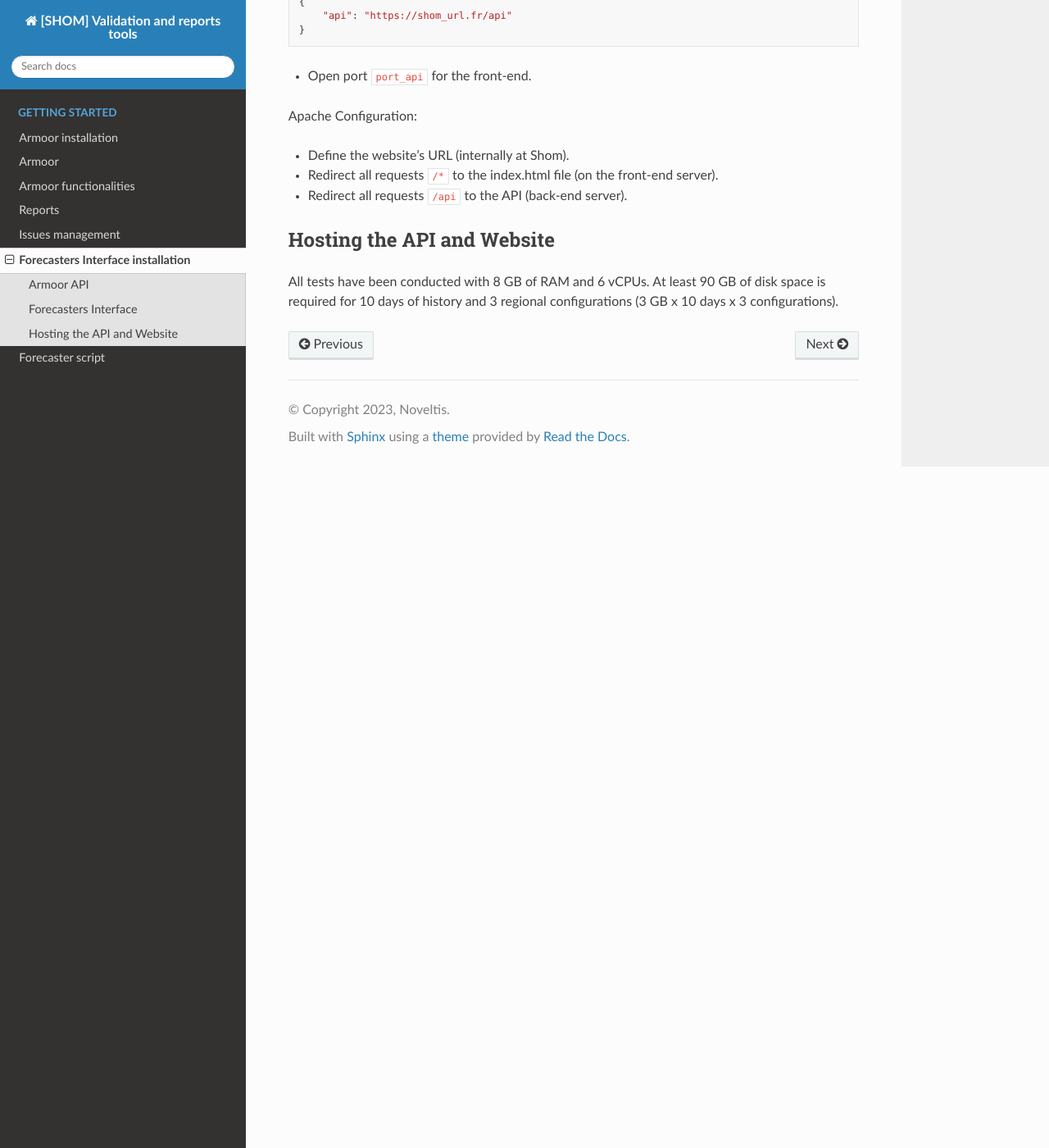
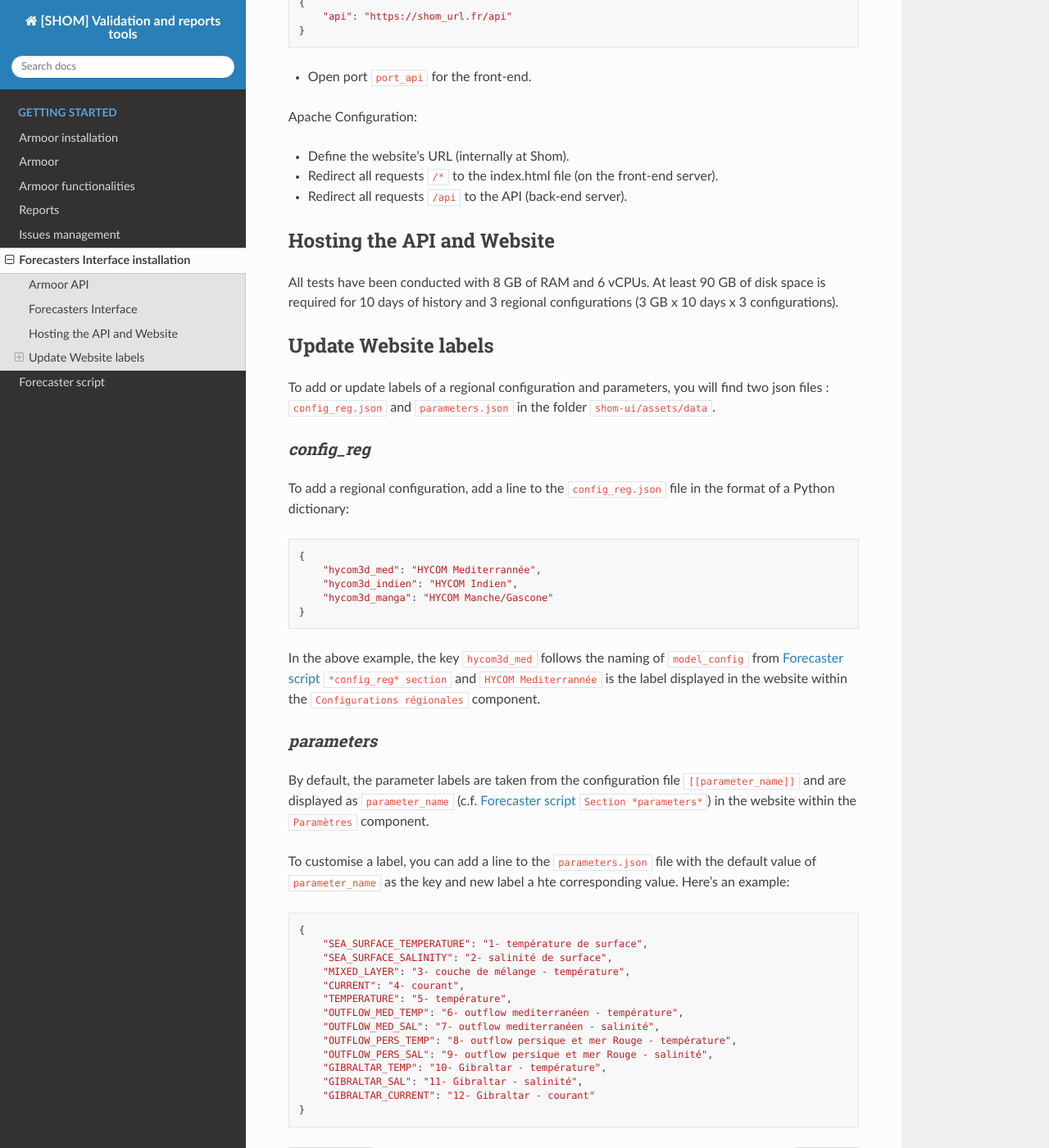
Before and after one commit to shom-fr/armoor, a Sphinx documentation site: the page built from docs/source/hmi_install.rst, in a window 1280 px wide and 1400 px high, scrolled down 1540 px. Shown: the whole window at 82% size. Built offline with Sphinx 7.4.7 and the Read the Docs theme 2.0.0, drawn with Linux system fonts in a browser that asks for light colours; some of the changed text lies outside the part shown.

Commit message:
How to update website label

```diff
--- a/docs/source/hmi_install.rst
+++ b/docs/source/hmi_install.rst
@@ -54,7 +54,7 @@ Forecasters Interface
 Here are the instructions to launch the front-end of the forecasters interface:
 
 * Unzip the shom-ui.zip file on an environment that has access to the API (it can be on the same server or not).
-* Prepare the shom-ui/assets/endpoints.json configuration file by specifying the API URL.
+* Prepare the ``shom-ui/assets/endpoints.json`` configuration file by specifying the API URL.
 
 **endpoints.json**::
 
@@ -77,3 +77,51 @@ Hosting the API and Website
 All tests have been conducted with 8 GB of RAM and 6 vCPUs.
 At least 90 GB of disk space is required for 10 days of history and
 3 regional configurations (3 GB x 10 days x 3 configurations).
+
+
+Update Website labels
+---------------------
+
+To add or update labels of a regional configuration and parameters,
+you will find two json files : ``config_reg.json`` and ``parameters.json`` in the folder ``shom-ui/assets/data``.
+
+
+*config_reg*
+~~~~~~~~~~~~
+
+To add a regional configuration, add a line to the ``config_reg.json`` file in the format of a Python dictionary::
+
+    {
+        "hycom3d_med": "HYCOM Mediterrannée",
+        "hycom3d_indien": "HYCOM Indien",
+        "hycom3d_manga": "HYCOM Manche/Gascone"
+    }
+
+In the above example, the key ``hycom3d_med`` follows the naming of ``model_config`` from :doc:`hmi` ``*config_reg* section`` and
+``HYCOM Mediterrannée`` is the label displayed in the website within the ``Configurations régionales`` component.
+
+
+*parameters*
+~~~~~~~~~~~~
+
+By default, the parameter labels are taken from the configuration file
+``[[parameter_name]]`` and are displayed as ``parameter_name`` (c.f. :doc:`hmi` ``Section *parameters*``)
+in the website within the ``Paramètres`` component.
+
+To customise a label, you can add a line to the ``parameters.json`` file with the default value of ``parameter_name``
+as the key and new label a hte corresponding value. Here's an example::
+
+    {
+        "SEA_SURFACE_TEMPERATURE": "1- température de surface",
+        "SEA_SURFACE_SALINITY": "2- salinité de surface",
+        "MIXED_LAYER": "3- couche de mélange - température",
+        "CURRENT": "4- courant",
+        "TEMPERATURE": "5- température",
+        "OUTFLOW_MED_TEMP": "6- outflow mediterranéen - température",
+        "OUTFLOW_MED_SAL": "7- outflow mediterranéen - salinité",
+        "OUTFLOW_PERS_TEMP": "8- outflow persique et mer Rouge - température",
+        "OUTFLOW_PERS_SAL": "9- outflow persique et mer Rouge - salinité",
+        "GIBRALTAR_TEMP": "10- Gibraltar - température",
+        "GIBRALTAR_SAL": "11- Gibraltar - salinité",
+        "GIBRALTAR_CURRENT": "12- Gibraltar - courant"
+    }
```
